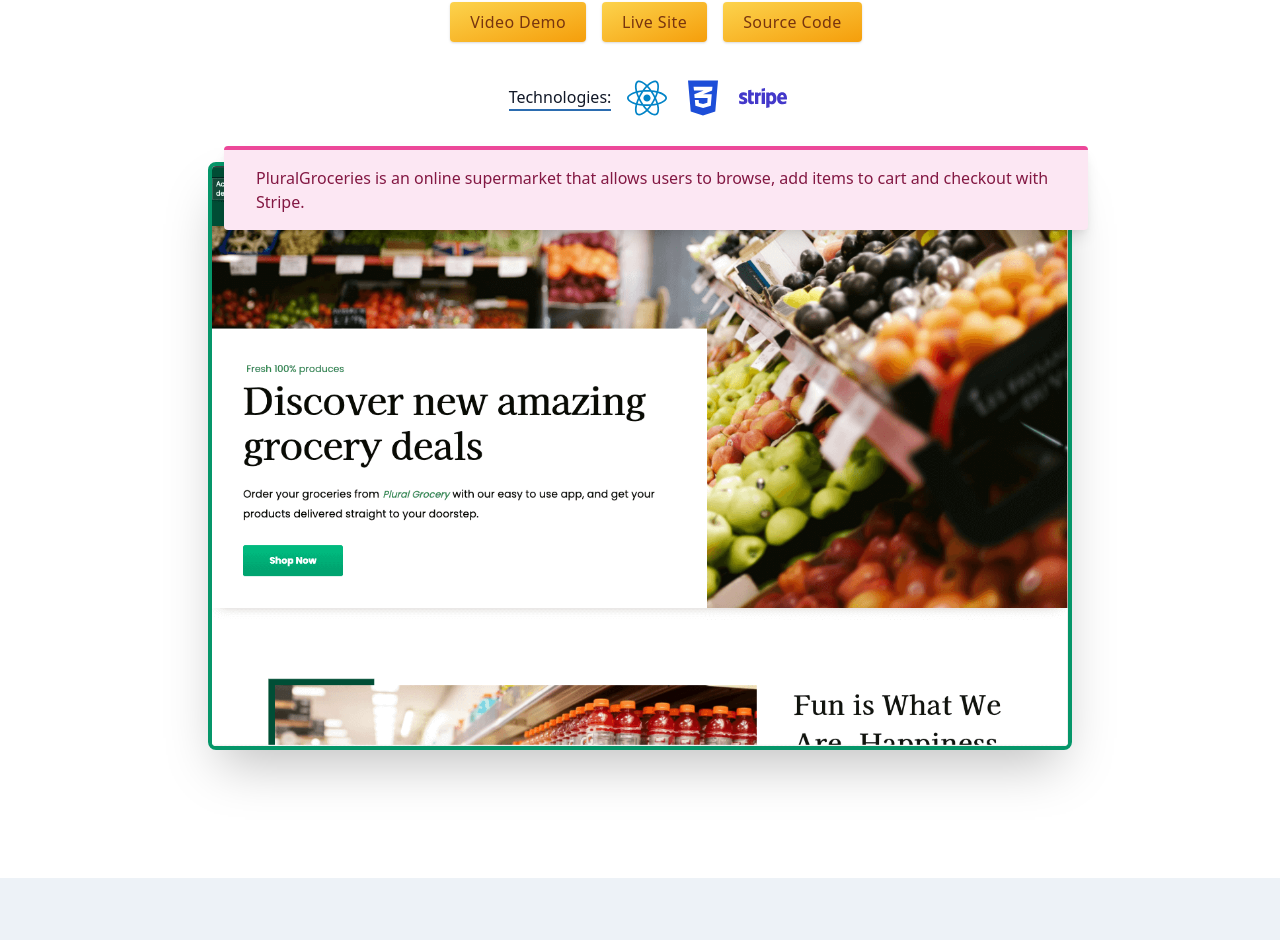
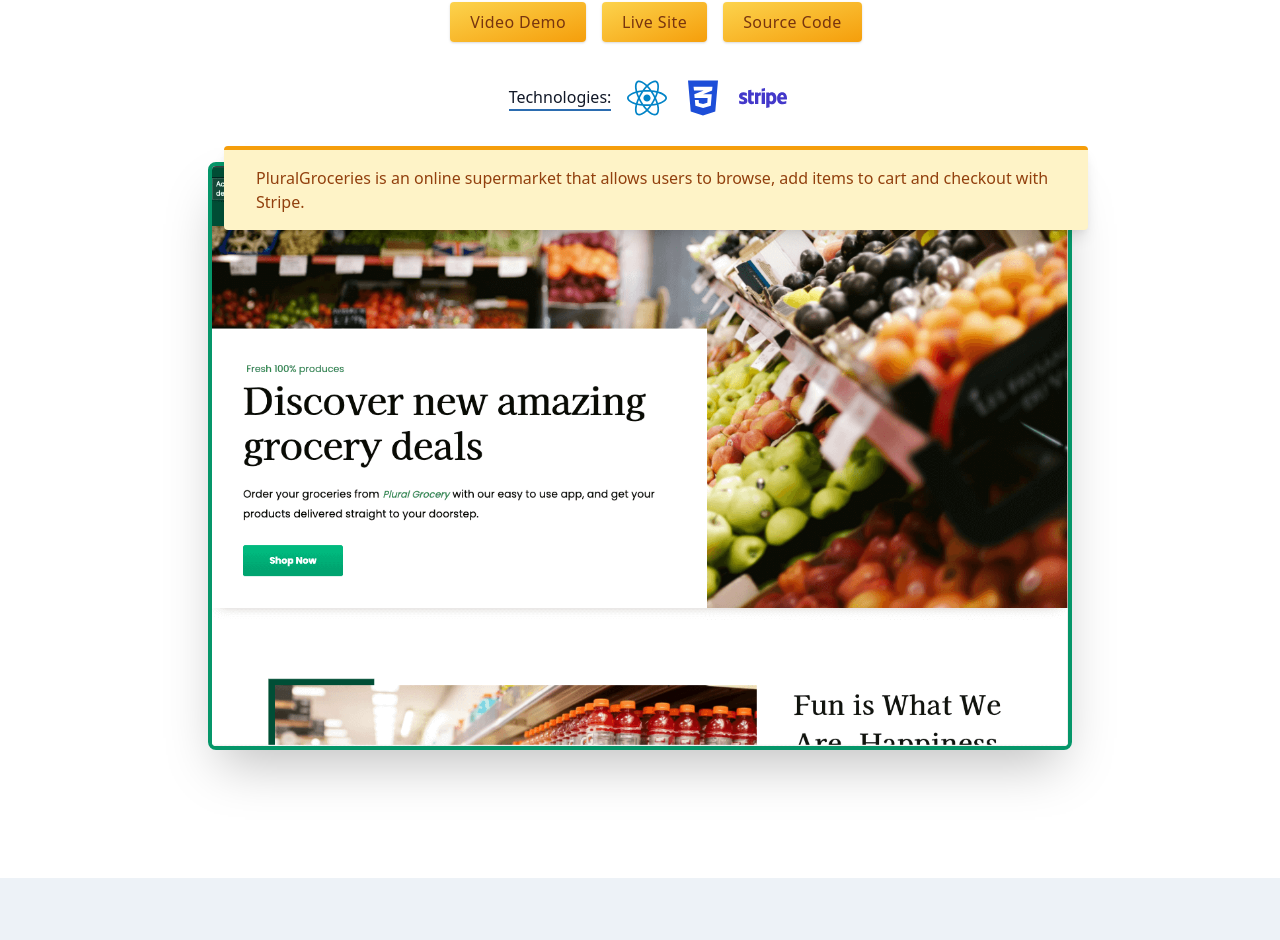
Before and after one commit to sonhoang95/personal-portfolio-v1, a React (Create React App) app: page /portfolio in a window 1280 px wide. Shown: the part 1248-2188 px from the top of the page. Built offline with nearby package versions, Linux system fonts and the light colour scheme.

Commit message:
change background color for porject description

```diff
--- a/src/components/PluralGroceries.js
+++ b/src/components/PluralGroceries.js
@@ -128,15 +128,15 @@ export default function PluralGroceries() {
                 lg:transform
                 lg:translate-x-4
                 lg:-translate-y-4
-                bg-pink-100
+                bg-yellow-100
                 text-left
                 py-4
                 px-8
 
                 rounded
                 shadow-lg
-                text-pink-900
-                border-t-4 border-pink-500"
+                text-yellow-800
+                border-t-4 border-yellow-500"
         >
           PluralGroceries is an online supermarket that allows users to browse,
           add items to cart and checkout with Stripe.
--- a/src/pages/Content.js
+++ b/src/pages/Content.js
@@ -27,7 +27,7 @@ export default function Content() {
             I really got to apply everything I have learned in this website,
             from planning, designing, developing, launching to maintaining. My
             goal with this site (and journal) is to continue learning web
-            development and learn publicity. For sure, there are other things
+            development and learning publicly. For sure, there are other things
             that I have yet to encounter, but I’m ready{" "}
             <strong className="text-teal-500 italic">
               to learn, continue to challenge myself, and do interesting things
```
